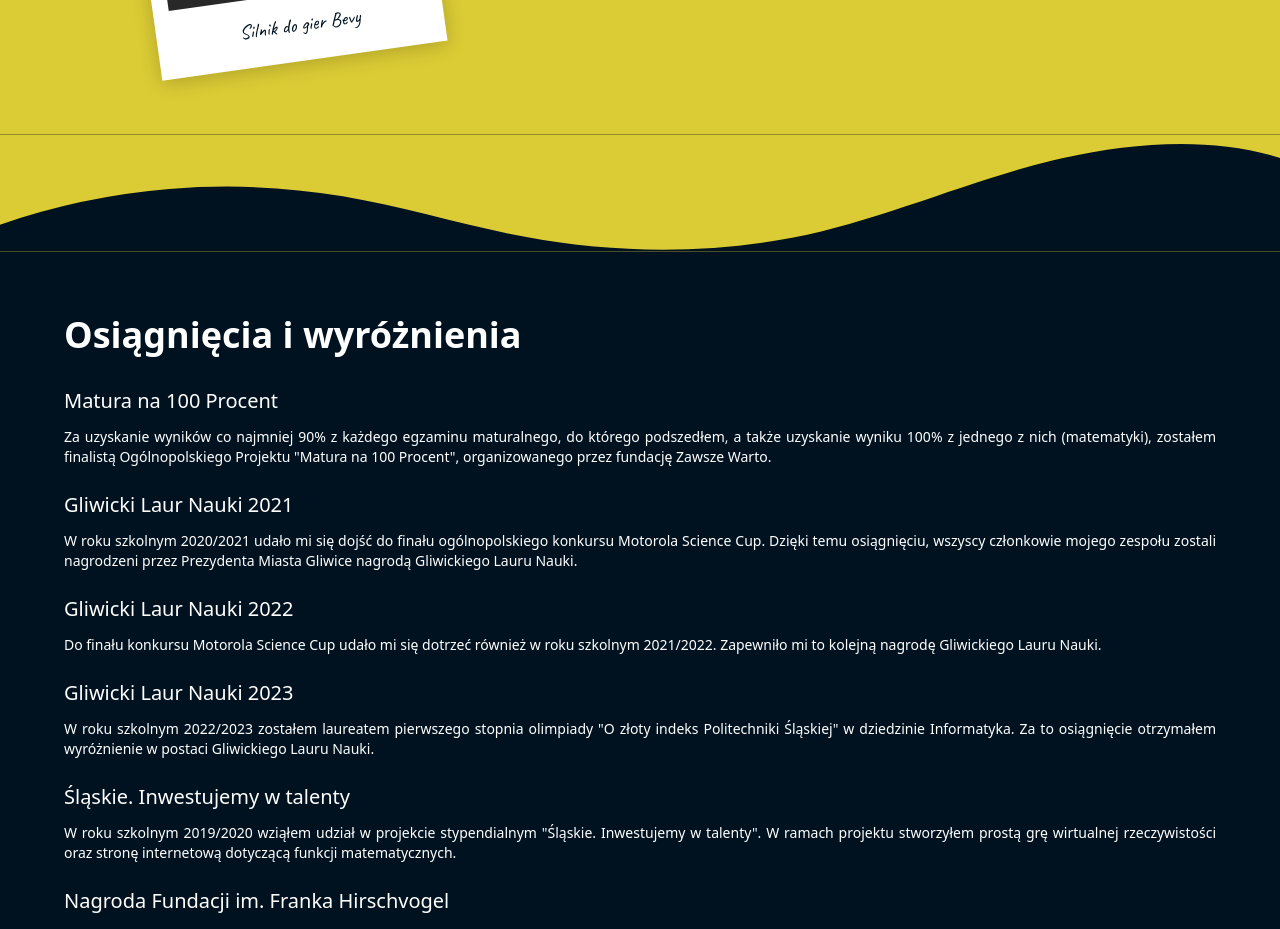
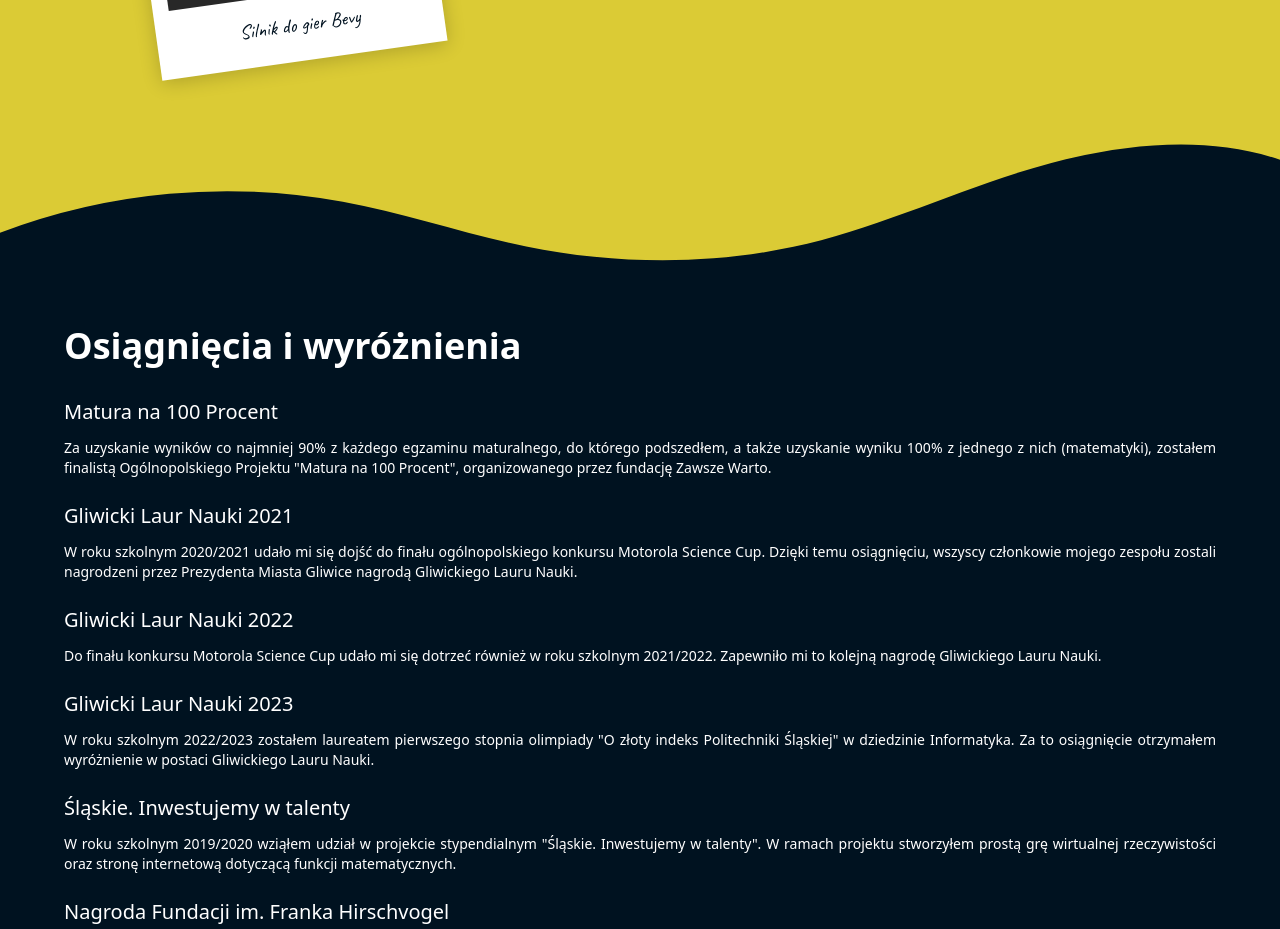
Before and after one commit to Pietrek14/cv-react, a React app: page / in a window 1280 px wide. Shown: the part 3400-4329 px from the top of the page. Built offline with nearby package versions, Linux system fonts and the light colour scheme; the HTML template or start-up script is replaced by a standard one.

Commit message:
fixed the weird svg issue

```diff
--- a/src/App.css
+++ b/src/App.css
@@ -11,7 +11,8 @@
 }
 
 .wave-separator {
-  aspect-ratio: 1200/110;
+  aspect-ratio: 1200/120;
+  background-position: bottom;
   background-image: url("./assets/waves.svg");
   transform: scaleY(-1);
 }
```
